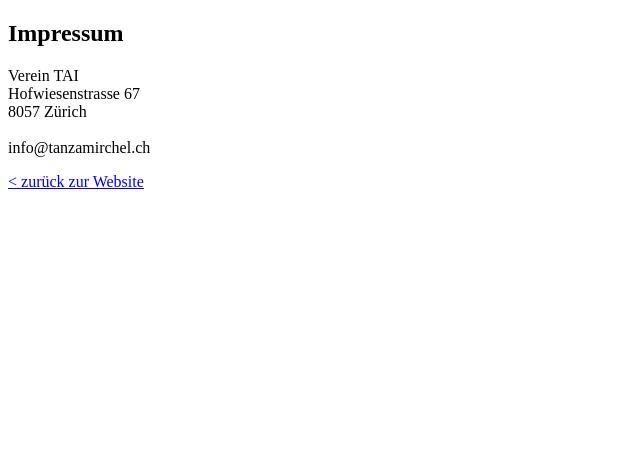
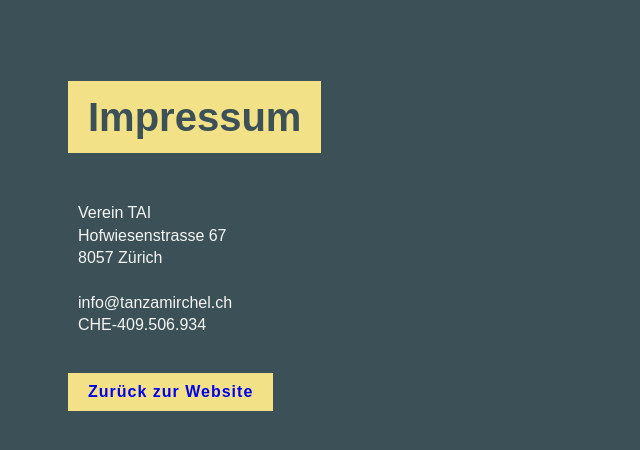
Before and after one commit to flobachofner/tanzamirchel, a plain HTML site: page impressum.html in a window 1280 px wide. Shown: the whole page, without its empty margins (0-640 px from the left). Drawn offline with Linux system fonts and the light colour scheme.

Commit message:
initial commit

```diff
--- /dev/null
+++ b/css/style-impressum.css
@@ -0,0 +1,41 @@
+/* Colors:
+yellow: rgb(243, 225, 135)
+blue: rgb(60,81,87)
+grey: rgb(40, 40, 40)
+ */
+.view, body, html {
+    overflow-x: hidden;
+    font-family: "panel-sans", sans-serif;
+    background-color: rgb(60, 81, 87) !important;
+    color: rgb(245, 245, 245);
+    padding: 20px 30px;
+}
+
+h2 {
+    font-size: 40px !important;
+    line-height: 1.3 !important;
+    background-color: rgb(243, 225, 135);
+    color: rgb(60,81,87);
+    display: inline-block;
+    padding: 10px 20px !important;
+}
+
+p {
+    line-height: 1.4;
+    padding: 0 10px;
+}
+
+button {
+    background-color: rgb(243, 225, 135);
+    color: rgb(60,81,87);
+    border: none;
+    padding: 10px 20px;
+    font-size: 16px;
+    font-weight: 600;
+    letter-spacing: 1px;
+    margin: 20px 0;
+}
+
+a {
+    text-decoration: none;
+}
--- a/css/style.css
+++ b/css/style.css
@@ -179,6 +179,10 @@ video {
   filter: drop-shadow(-8px 8px 0px rgb(60, 81, 87));
 }
 
+#lineup-container {
+  min-height: 150vh;
+}
+
 /* Location */
 #map {
   height: 500px;
@@ -187,7 +191,7 @@ video {
 
 /* Sponsor */
 .img-sponsor {
-  width: 30%;
+  width: 20%;
   height: auto;
   padding: 10px;
   margin: 0;
--- a/impressum.html
+++ b/impressum.html
@@ -3,6 +3,8 @@
 <head>
     <meta charset="UTF-8">
     <title>Impressum</title>
+    <!-- Custom CSS -->
+    <link href="css/style-impressum.css" rel="stylesheet">
 </head>
 <body>
 <h2>Impressum</h2>
@@ -10,9 +12,12 @@
     Verein TAI<br>
     Hofwiesenstrasse 67<br>
     8057 Zürich<br><br>
-    info@tanzamirchel.ch
+    info@tanzamirchel.ch<br>
+    CHE-409.506.934
 </p>
-<a href="index.html">< zurück zur Website</a>
+<button>
+    <a href="index.html">Zurück zur Website</a>
+</button>
 
 </body>
 </html>
```
Also changed, not shown: index.html (+2 -0 lines).
